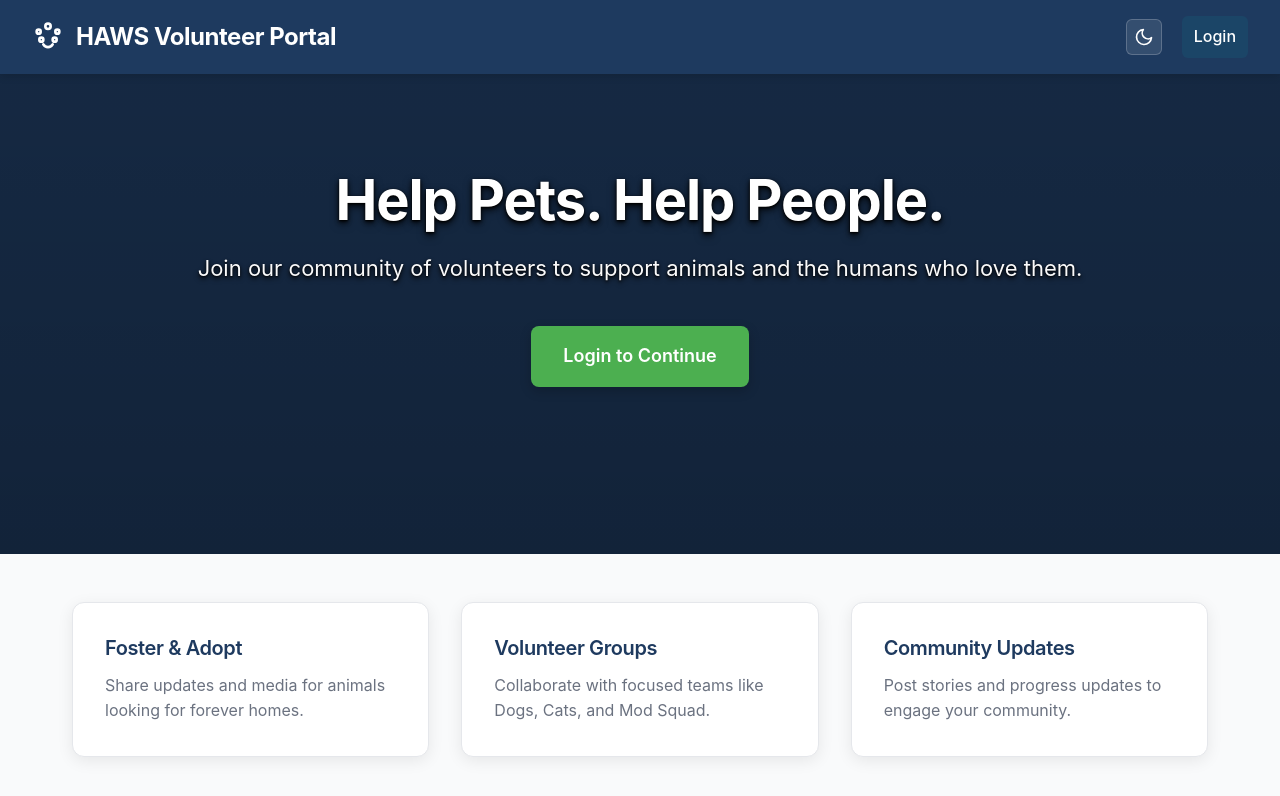
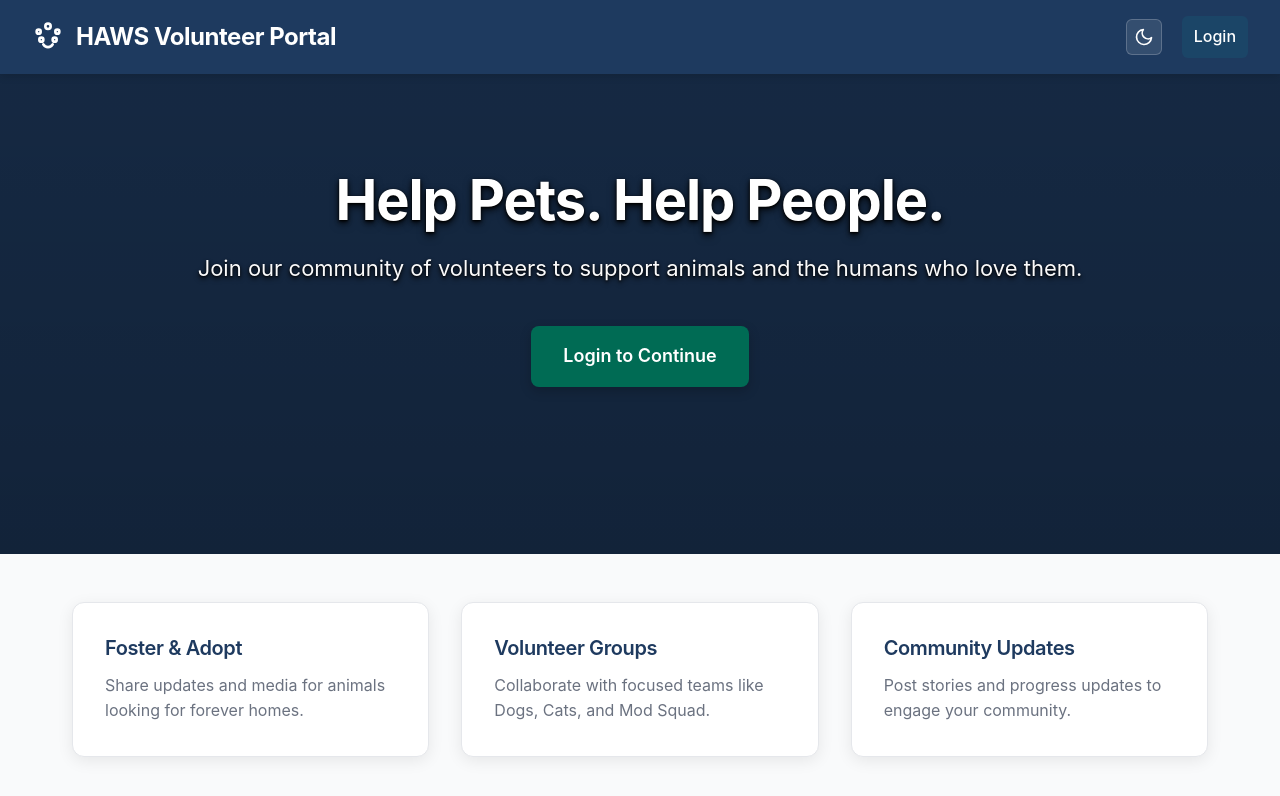
Before and after one commit to networkengineer-cloud/go-volunteer-media, a React (Vite) app in the folder frontend/: page / in a window 1280 px wide. Shown: the top 796 px of the page. Built offline with nearby package versions, Linux system fonts and the light colour scheme; no server answers.

Commit message:
Update to HAWS official green #006b54

```diff
--- a/frontend/src/index.css
+++ b/frontend/src/index.css
@@ -1,9 +1,9 @@
 :root {
-  /* HAWS Brand Colors - matching hawspets.org green theme */
-  --brand: #4CAF50; /* HAWS Green */
-  --brand-600: #45a049; /* Darker green for hover states */
+  /* HAWS Brand Colors - matching hawspets.org official green */
+  --brand: #006b54; /* HAWS official green */
+  --brand-600: #005443; /* Darker shade for hover states */
   --brand-contrast: #ffffff;
-  --brand-rgb: 76, 175, 80; /* for rgba() usage */
+  --brand-rgb: 0, 107, 84; /* for rgba() usage */
 
   /* Secondary/Accent */
   --accent: #F2B705; /* Warm yellow/gold for CTAs */
@@ -55,11 +55,11 @@
 }
 
 [data-theme='dark'] {
-  /* HAWS Brand Colors - slightly brighter green for dark mode visibility */
-  --brand: #66BB6A; /* Lighter green for dark mode */
-  --brand-600: #4CAF50;
+  /* HAWS Brand Colors - lighter shade for dark mode visibility */
+  --brand: #00a87e; /* Lighter green for dark mode */
+  --brand-600: #006b54; /* HAWS official green */
   --brand-contrast: #ffffff;
-  --brand-rgb: 102, 187, 106;
+  --brand-rgb: 0, 168, 126;
 
   /* Secondary/Accent (slightly softened in dark) */
   --accent: #F2B705;
```
